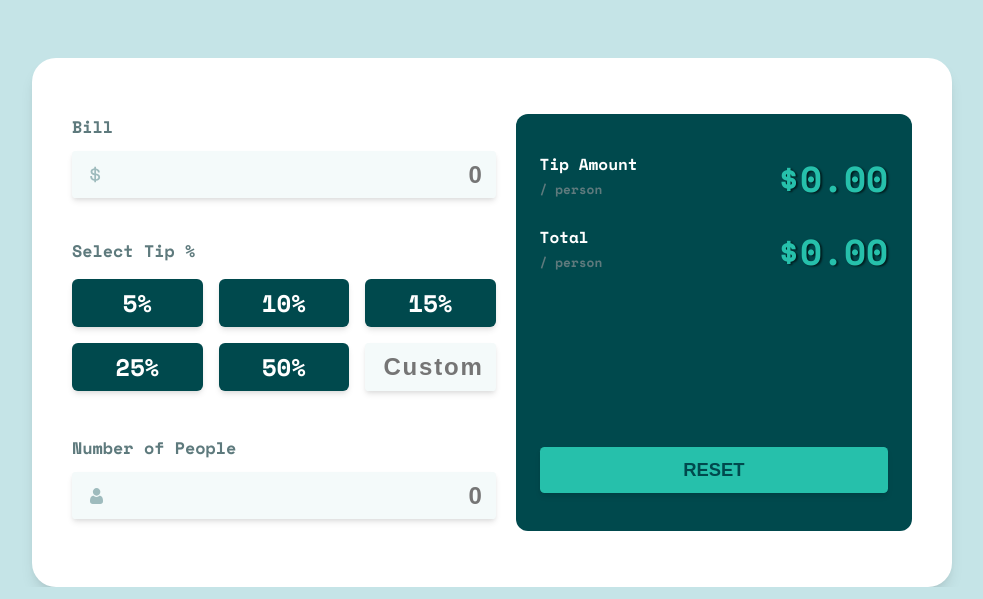
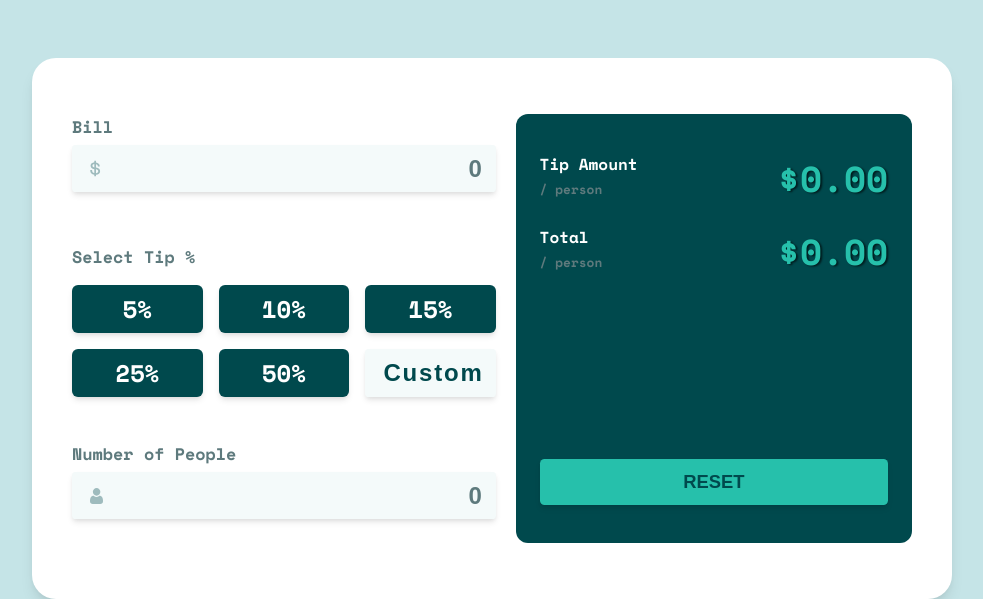
Before and after one commit to astr0n0mer/tip-calculator-app, a website: page index.html in a window 1280 px wide. Shown: the part 236-835 px from the top of the page, without its empty margins (148-1131 px from the left). Drawn offline with nearby package versions, Linux system fonts and the light colour scheme.

Commit message:
Change input placeholder color to match border clr

```diff
--- a/style.css
+++ b/style.css
@@ -97,7 +97,7 @@
 
 .field__input {
   display: block;
-  margin-block: 0.5em;
+  margin-block: 0.25em 1em;
   border-width: 0;
   border-radius: 0.15em;
   padding: 0.4em 0.5em;
@@ -123,7 +123,7 @@
   outline-color: var(--clr-button-hover);
 }
 
-.field__input:focus-visible ::-webkit-input-placeholder {
+.field__input::-webkit-input-placeholder {
   color: var(--clr-subheading);
 }
 
@@ -144,7 +144,7 @@
 
 .button-grid {
   display: grid;
-  grid-template-columns: repeat(auto-fill, minmax(100px, 1fr));
+  grid-template-columns: repeat(auto-fill, minmax(11ch, 1fr));
   gap: 1em;
 
   margin-block: 1em;
@@ -182,6 +182,10 @@
 
 .field__button--custom {
   margin-block: 0;
+}
+
+.field__button--custom::-webkit-input-placeholder {
+  color: var(--background-form-outputs);
 }
 
 .form__outputs {
```
